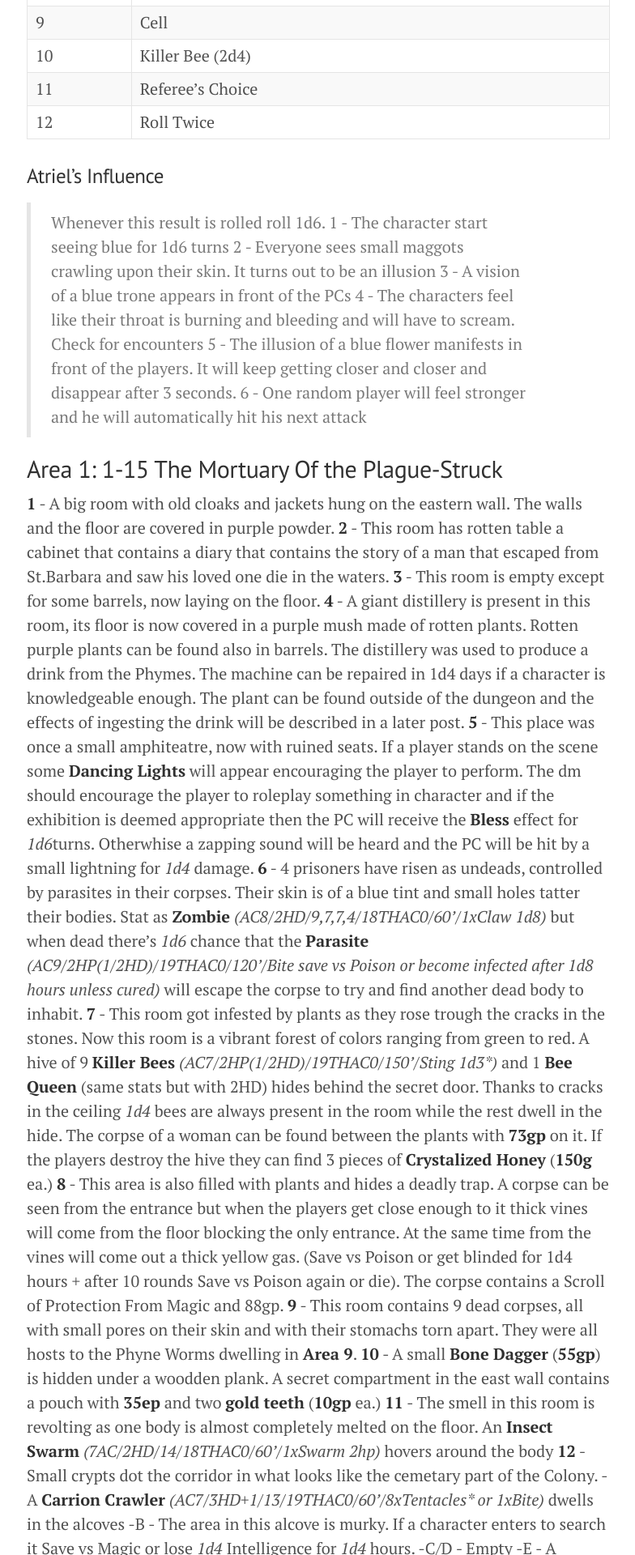
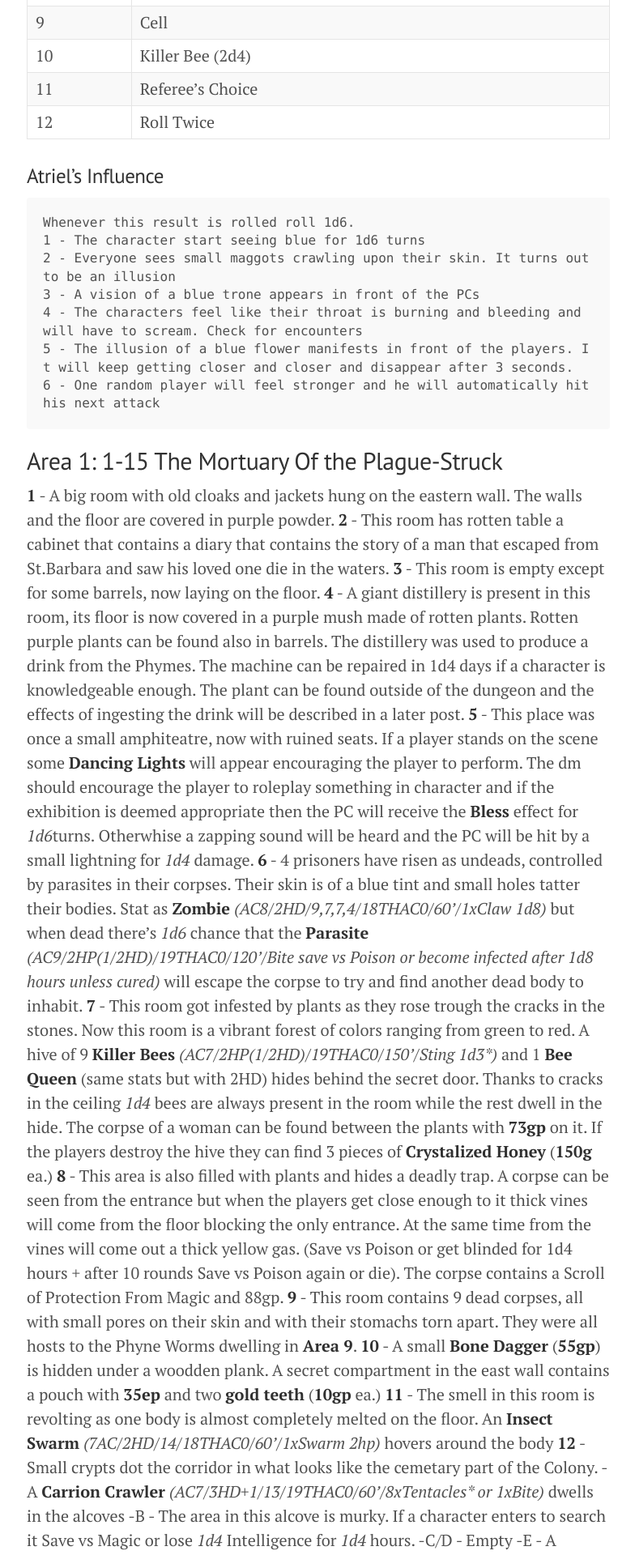
Before and after one commit to thevinter/thevinter.github.io, a Jekyll site: the page built from _posts/2021-02-12-the-hidden-colony-of-layanaka.md, in a window 1280 px wide. Shown: the part 2266-4186 px from the top of the page at 81% size, without its empty margins (247-1031 px from the left). Built offline with Jekyll 4.4.1, drawn with Linux system fonts in a browser that asks for light colours.

Commit message:
full dungeon

````diff
--- a/_posts/2021-02-12-the-hidden-colony-of-layanaka.md
+++ b/_posts/2021-02-12-the-hidden-colony-of-layanaka.md
@@ -26,14 +26,15 @@
 12  | Roll Twice
 
 ### Atriel's Influence
-
->Whenever this result is rolled roll 1d6.
->1 - The character start seeing blue for 1d6 turns
->2 - Everyone sees small maggots crawling upon their skin. It turns out to be an illusion
->3 - A vision of a blue trone appears in front of the PCs
->4 - The characters feel like their throat is burning and bleeding and will have to scream. Check for encounters
->5 - The illusion of a blue flower manifests in front of the players. It will keep getting closer and closer and disappear after 3 seconds.
->6 - One random player will feel stronger and he will automatically hit his next attack
+```
+Whenever this result is rolled roll 1d6.
+1 - The character start seeing blue for 1d6 turns
+2 - Everyone sees small maggots crawling upon their skin. It turns out to be an illusion
+3 - A vision of a blue trone appears in front of the PCs
+4 - The characters feel like their throat is burning and bleeding and will have to scream. Check for encounters
+5 - The illusion of a blue flower manifests in front of the players. It will keep getting closer and closer and disappear after 3 seconds.
+6 - One random player will feel stronger and he will automatically hit his next attack
+```
 
 
 ## Area 1: 1-15 The Mortuary Of the Plague-Struck
````
